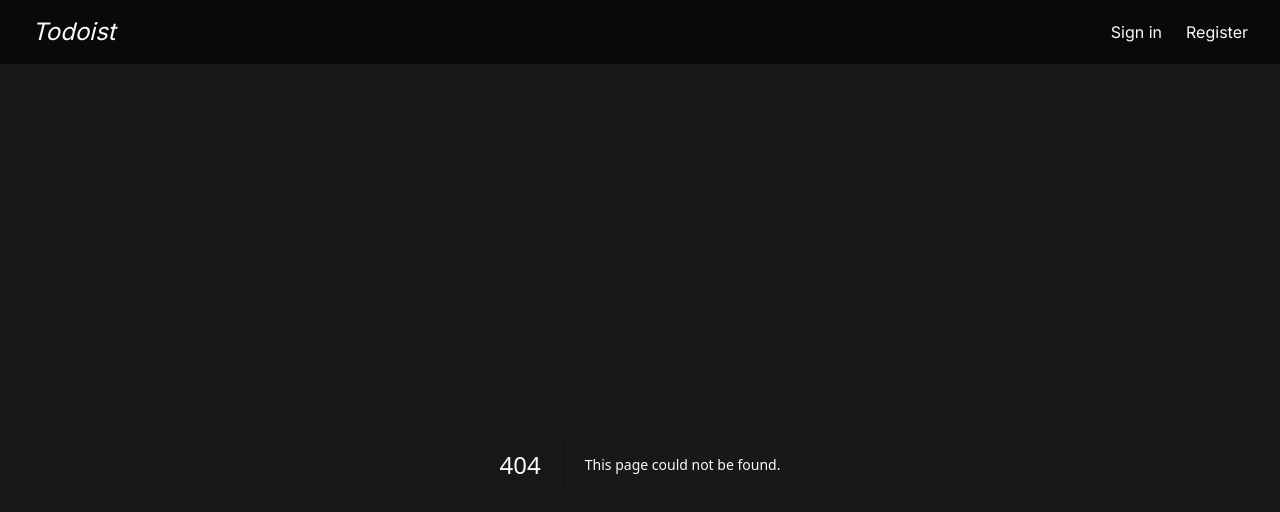
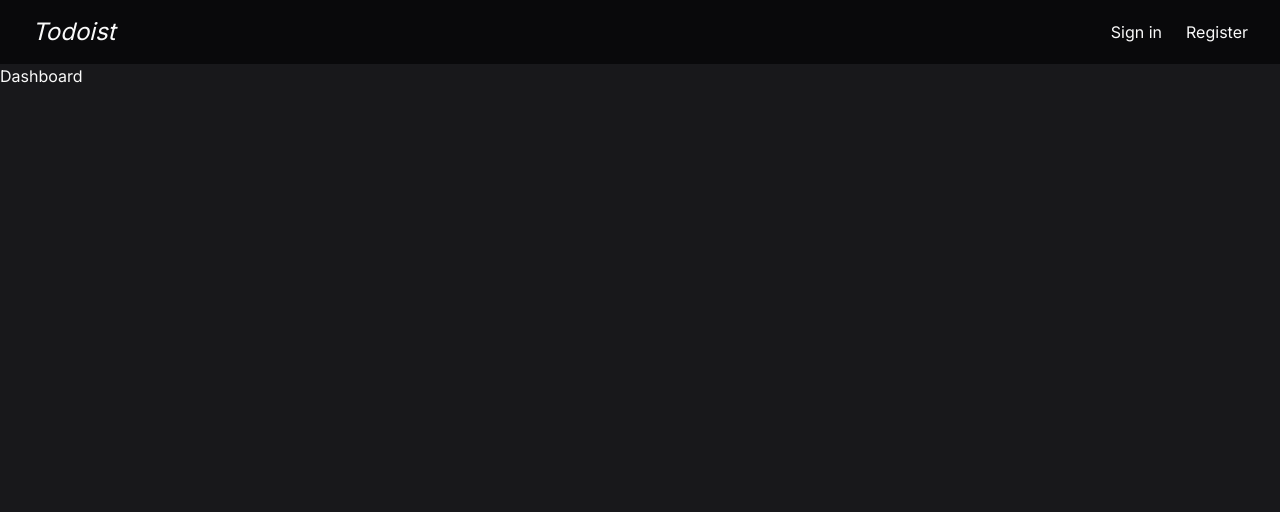
Before and after one commit to Asonance11/next-todo-list, a Next.js app: page /dashboard in a window 1280 px wide. Before the commit this address had no page. Shown: the top 512 px of the page. Built offline with nearby package versions, Linux system fonts and the light colour scheme.

Commit message:
Dashboard page

```diff
--- /dev/null
+++ b/src/app/dashboard/page.tsx
@@ -0,0 +1,3 @@
+export default function Dashboard() {
+	return <div>Dashboard</div>;
+}
```
